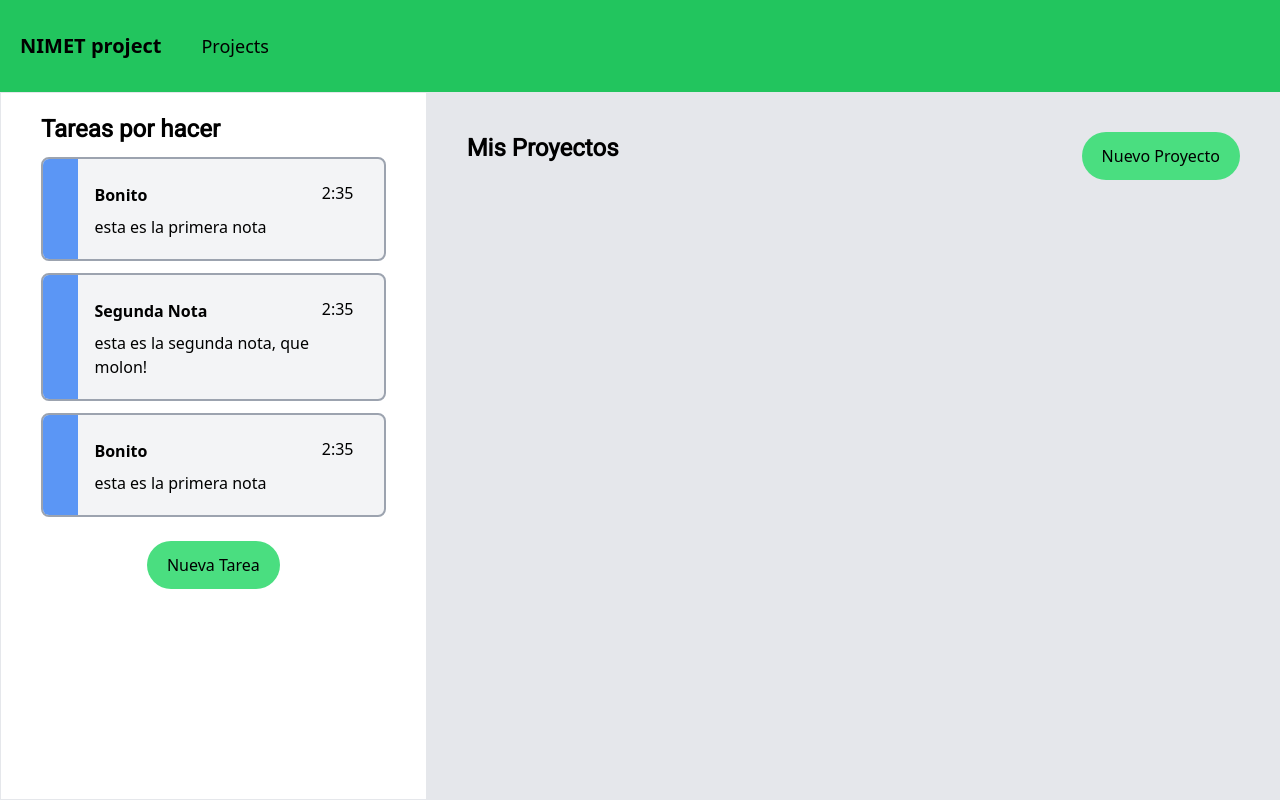
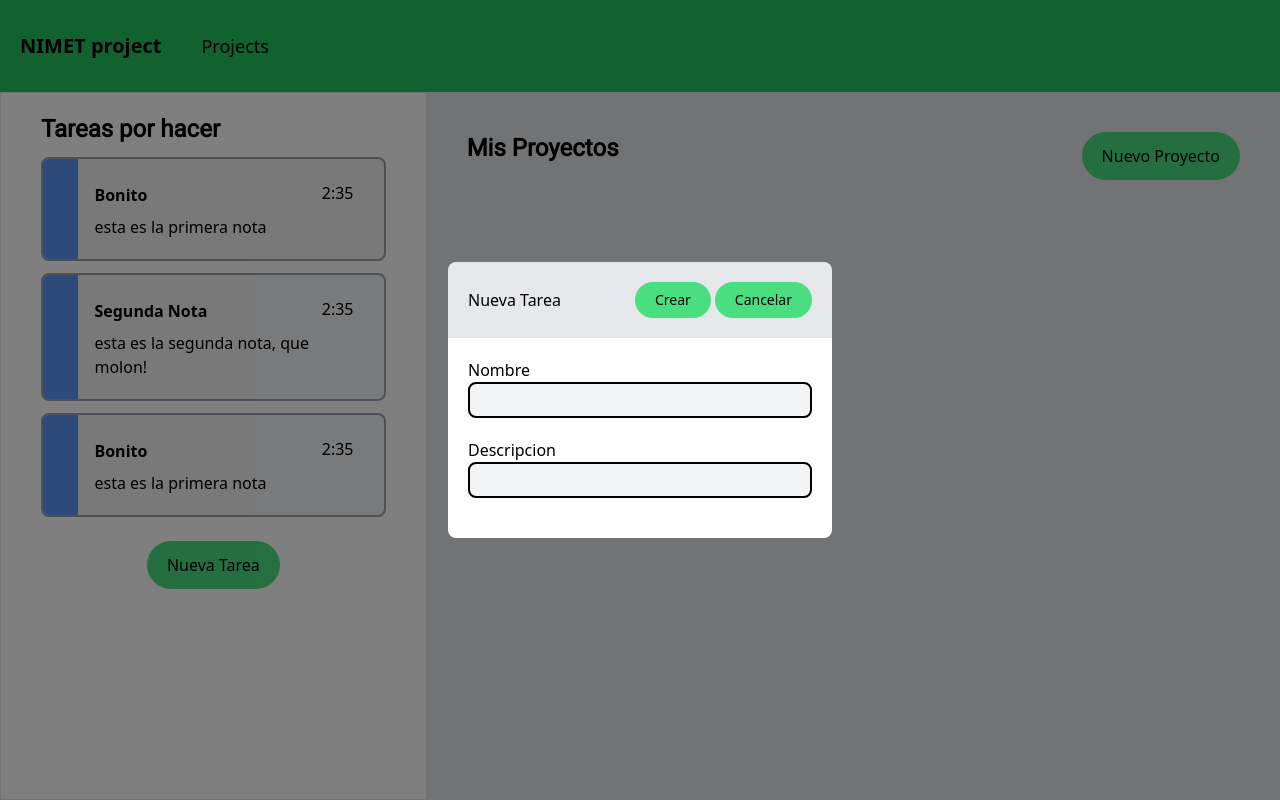
Before and after one commit to Stel0r/NIMETproject, a React (Vite) app in the folder frontend/: page /Projects in a window 1280 px wide. Built offline with nearby package versions, Linux system fonts and the light colour scheme.

Commit message:
creacion de modal para proyectos inicial

```diff
--- a/frontend/src/components/ProjectsList/ProjectsList.tsx
+++ b/frontend/src/components/ProjectsList/ProjectsList.tsx
@@ -1,14 +1,38 @@
+import { FormEvent, useState } from "react"
 
 function ProjectsList() {
 
+    const [showTaskCreation,setShowTaskCreation] = useState(true)
 
+    function handleSubmit(e:FormEvent<HTMLFormElement>){
+        e.preventDefault()
+    }
 
     return (
         <div className="m-auto p-10">
             <div className="flex">
                 <p className="font-roboto text-2xl font-bold">Mis Proyectos</p>
-                <button className="ms-auto block rounded-full bg-green-400 px-5 py-3 text-md">Nuevo Proyecto</button>
+                <button className="ms-auto block rounded-full bg-green-400 px-5 py-3 text-md" onClick={() => setShowTaskCreation(true)}>Nuevo Proyecto</button>
             </div>
+            {showTaskCreation &&
+                <div className="modal fixed h-full w-full top-0 left-0 bg-black bg-opacity-50 flex items-center">
+                    <div className="modal-window w-96 m-auto rounded-lg overflow-hidden ">
+                        <div className="modal-head bg-gray-200 p-5 flex items-center">
+                            <span>Nueva Tarea</span>
+                            <button form="form" className="ms-auto rounded-full bg-green-400 mr-1  px-5 py-2 text-sm">Crear</button>
+                            <button onClick={() => { setShowTaskCreation(false) }} className=" rounded-full bg-green-400 px-5 py-2 text-sm">Cancelar</button>
+                        </div>
+                        <div className="modal-bod bg-white p-5">
+                            <form id="form" onSubmit={(e) => handleSubmit(e)}>
+                                <p>Nombre</p>
+                                <input type="text" className="bg-gray-100 border-2 border-black w-full text-md p-1 rounded-lg mb-5" />
+                                <p>Descripcion</p>
+                                <input type="text" className="bg-gray-100 border-2 border-black w-full text-md p-1 rounded-lg mb-5" />
+                            </form>
+                        </div>
+                    </div>
+                </div>
+            }
         </div>
     )
 }
--- a/frontend/src/components/TasksPage/TasksView.tsx
+++ b/frontend/src/components/TasksPage/TasksView.tsx
@@ -33,25 +33,6 @@ function TasksView() {
             <div className="projectsList box-border h-auto w-4/6 bg-gray-200">
                 <Outlet />
             </div>
-            {showTaskCreation &&
-                <div className="modal fixed h-full w-full top-0 left-0 bg-black bg-opacity-50 flex items-center">
-                    <div className="modal-window w-96 m-auto rounded-sm overflow-hidden">
-                        <div className="modal-head bg-gray-200 p-5 flex items-center">
-                            <span>Nueva Tarea</span>
-                            <button form="form" className="ms-auto rounded-full bg-green-400 mr-1  px-5 py-2 text-sm">Crear</button>
-                            <button onClick={() => { setshowTaskCreation(false) }} className=" rounded-full bg-green-400 px-5 py-2 text-sm">Cancelar</button>
-                        </div>
-                        <div className="modal-bod bg-white p-5">
-                            <form id="form" onSubmit={handleSubmit}>
-                                <p>Nombre</p>
-                                <input type="text" className="bg-gray-100 border-2 border-black w-full text-md p-1 rounded-lg mb-5" />
-                                <p>Descripcion</p>
-                                <input type="text" className="bg-gray-100 border-2 border-black w-full text-md p-1 rounded-lg mb-5" />
-                            </form>
-                        </div>
-                    </div>
-                </div>
-            }
         </div>
     )
 }
```
